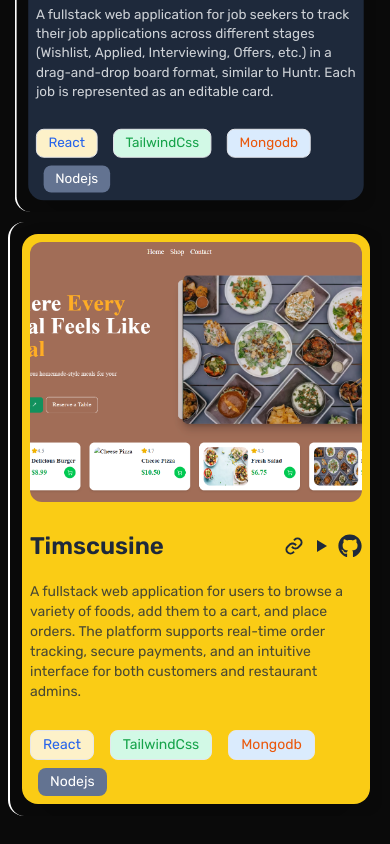
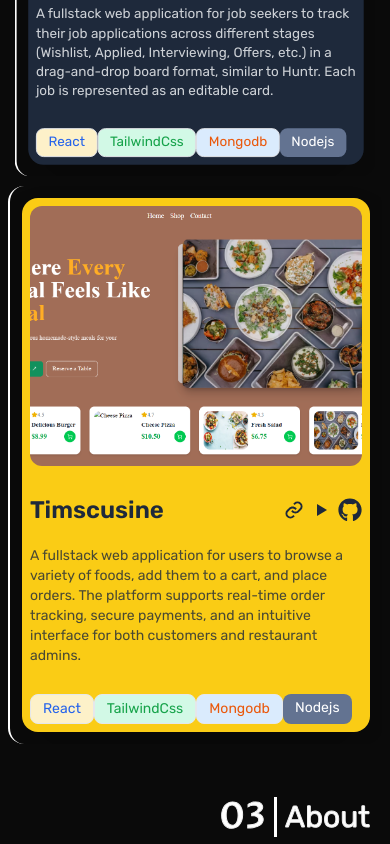
Before and after one commit to My-Portfolio-Project/portfolio, a React (Vite) app: page / in a window 390 px wide. Shown: the part 2500-3344 px from the top of the page. Built offline with nearby package versions, Linux system fonts and the light colour scheme; a web font is replaced by a local one.

Commit message:
fix: updated project description

```diff
--- a/src/component/TestingProject.jsx
+++ b/src/component/TestingProject.jsx
@@ -92,7 +92,7 @@ const Card = ({ e, progress, range, targetScale }) => {
               pt-2 md:items-center gap-2"
               style={{ borderColor: e.textColor }}
             >
-              <ul className="flex flex-wrap space-x-2 text-2xl gap-2">
+              <ul className="flex flex-wrap md:gap-1 text-2xl md:gap-2">
                 <h1  className={`px-3 py-1 text-center  rounded-lg text-sm bg-[#fdf1c9] border text-[#2563EB]
     `}>
                   {e.iconOne}</h1>
--- a/src/constants/data/projectsData.jsx
+++ b/src/constants/data/projectsData.jsx
@@ -81,7 +81,7 @@ tag: 'Web App',
       id: '3',
      pics: jobtracker,
     title: "JobTracker ",
-      desc: "A fullstack web application for users to browse a variety of foods, add them to a cart, and place orders. The platform supports real-time order tracking, secure payments, and an intuitive interface for both customers and restaurant admins.",
+  desc: "A fullstack mobile application for job seekers to track their job applications across different stages (Wishlist, Applied, Interviewing, Offers, etc.) in a drag-and-drop board format, similar to Huntr. Each job is represented as an editable card.",
     role: "Fullstack Development",
     location: "Rivers, Nigeria 2024",
     year: "2025",
```
